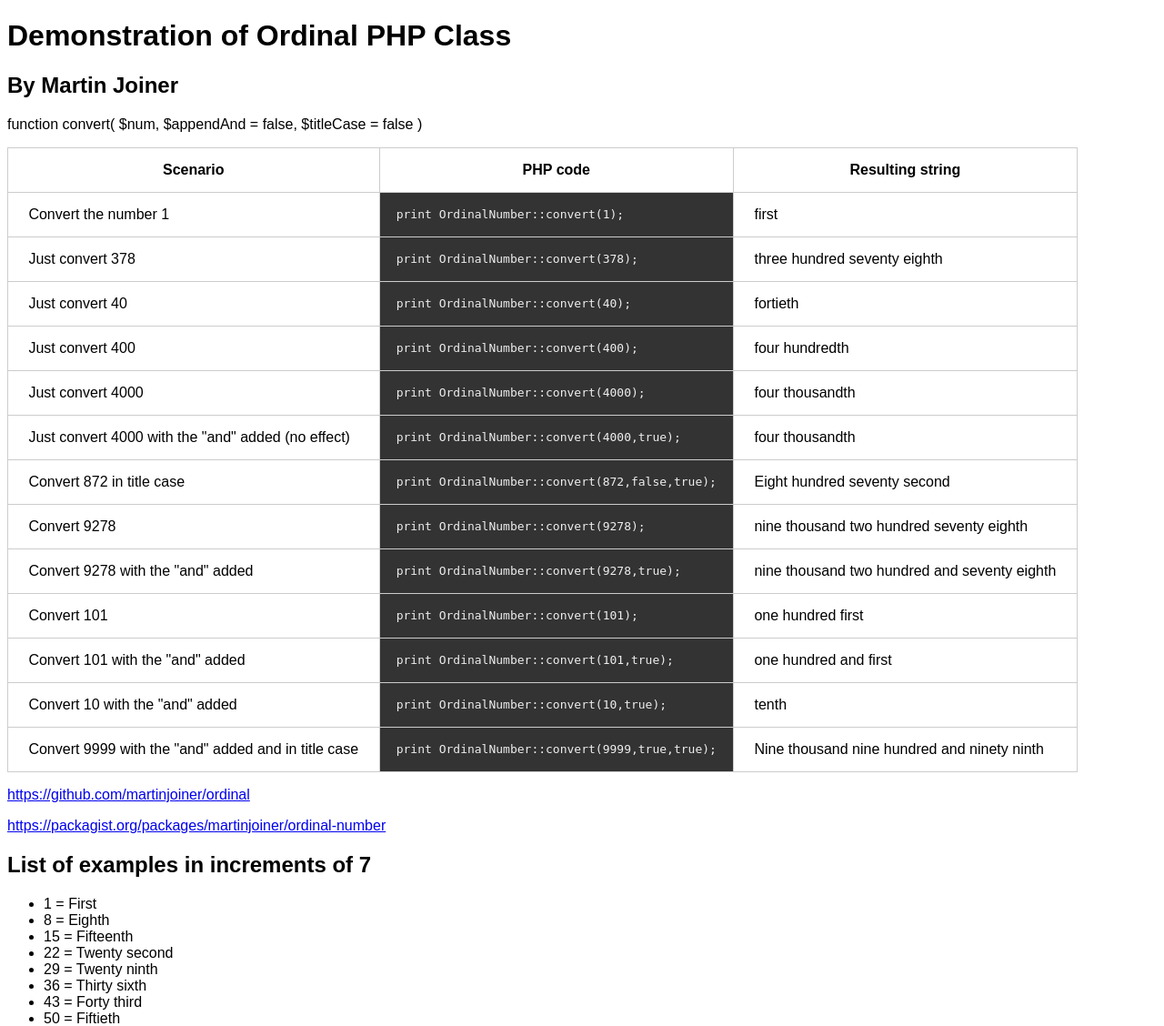
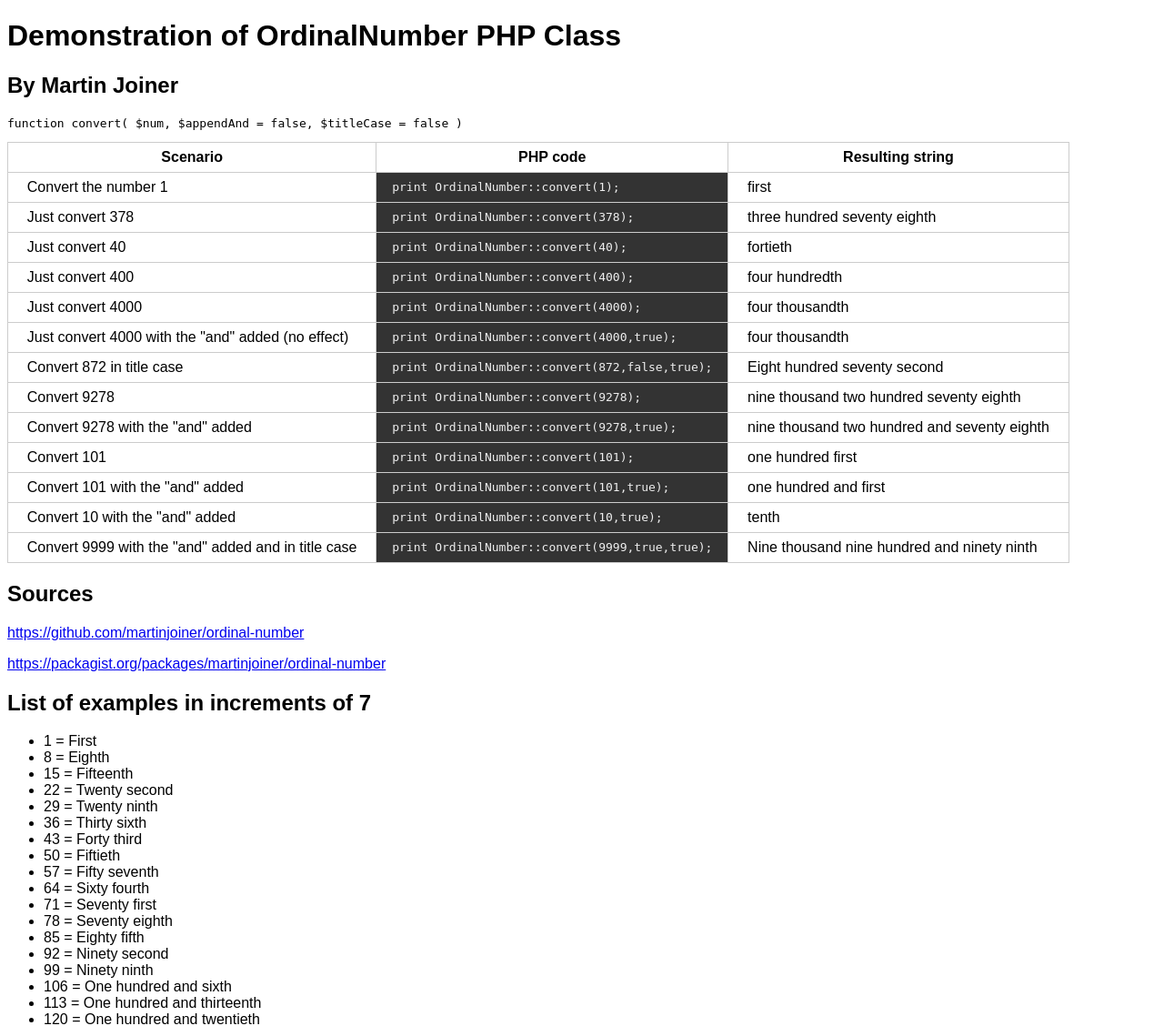
Before and after one commit to martinjoiner/ordinal-number, a PHP site: page / in a window 1280 px wide. Shown: the top 1128 px of the page at 91% size. Run offline with PHP 8.4, Linux system fonts and the light colour scheme.

Commit message:
Improved documentation

```diff
--- a/index.php
+++ b/index.php
@@ -4,7 +4,7 @@ include( 'src/OrdinalNumber.php' );
 
 use MartinJoiner\OrdinalNumber\OrdinalNumber as OrdinalNumber;
 
-$pageTitle = 'Demonstration of Ordinal PHP Class';
+$pageTitle = 'Demonstration of OrdinalNumber PHP Class';
 
 ?><!DOCTYPE html>
 <html>
@@ -19,8 +19,8 @@ $pageTitle = 'Demonstration of Ordinal PHP Class';
 			border-collapse: collapse;
 		}
 		td, th{
-			padding: 0 1.4em;
-			line-height: 3em;
+			padding: 0 1.3em;
+			line-height: 2em;
 			border: 1px solid #CCC;
 		}
 		.code{
@@ -35,7 +35,9 @@ $pageTitle = 'Demonstration of Ordinal PHP Class';
 	<h1><?=$pageTitle?></h1>
 	<h2>By Martin Joiner</h2>
 
-	<p>function convert( $num, $appendAnd = false, $titleCase = false )</p>
+	<code>
+		<p>function convert( $num, $appendAnd = false, $titleCase = false )</p>
+	</code>
 
 	<table>
 		<thead>
@@ -114,8 +116,12 @@ $pageTitle = 'Demonstration of Ordinal PHP Class';
 		</tbody>
 	</table>
 
-	<p><a href="https://github.com/martinjoiner/ordinal-number">https://github.com/martinjoiner/ordinal</a></p>
+
+	<h2>Sources</h2>
+
+	<p><a href="https://github.com/martinjoiner/ordinal-number">https://github.com/martinjoiner/ordinal-number</a></p>
 	<p><a href="https://packagist.org/packages/martinjoiner/ordinal-number">https://packagist.org/packages/martinjoiner/ordinal-number</a></p>
+
 
 	<h2>List of examples in increments of 7</h2>
 
```
